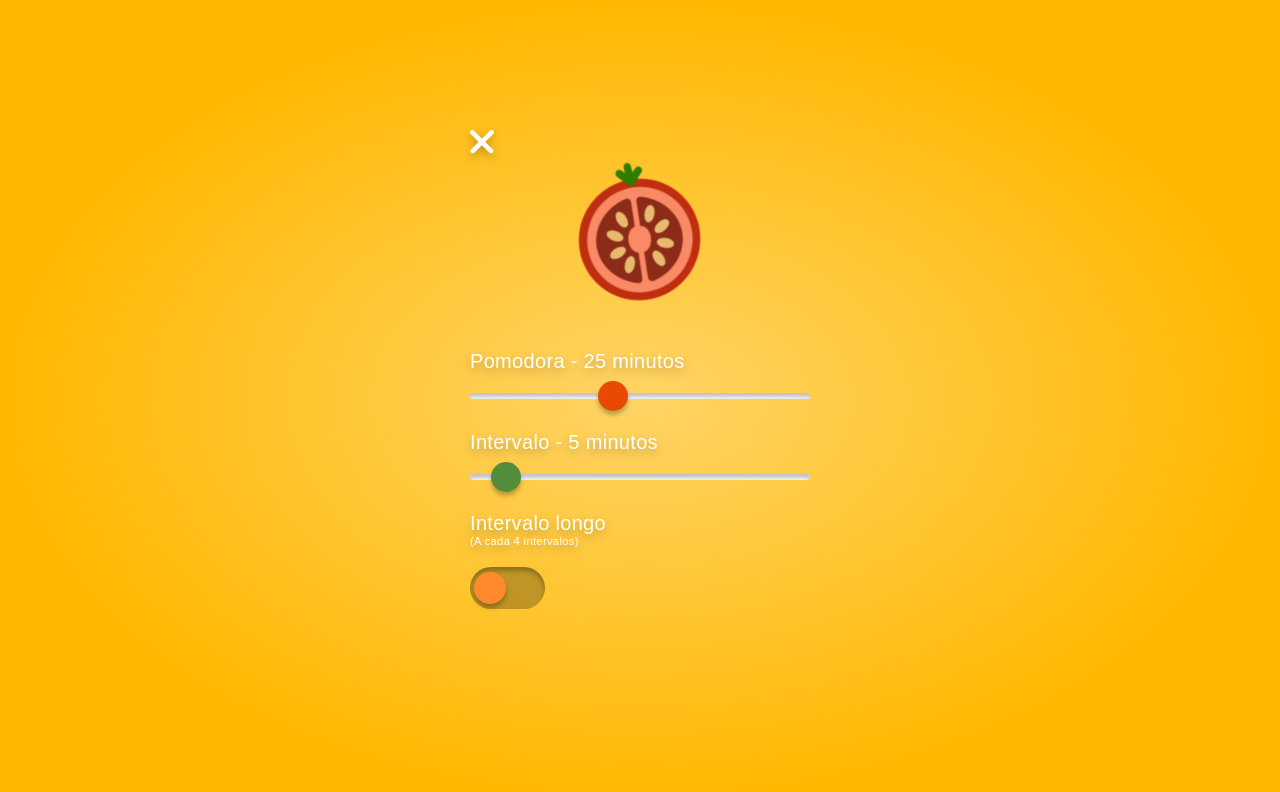
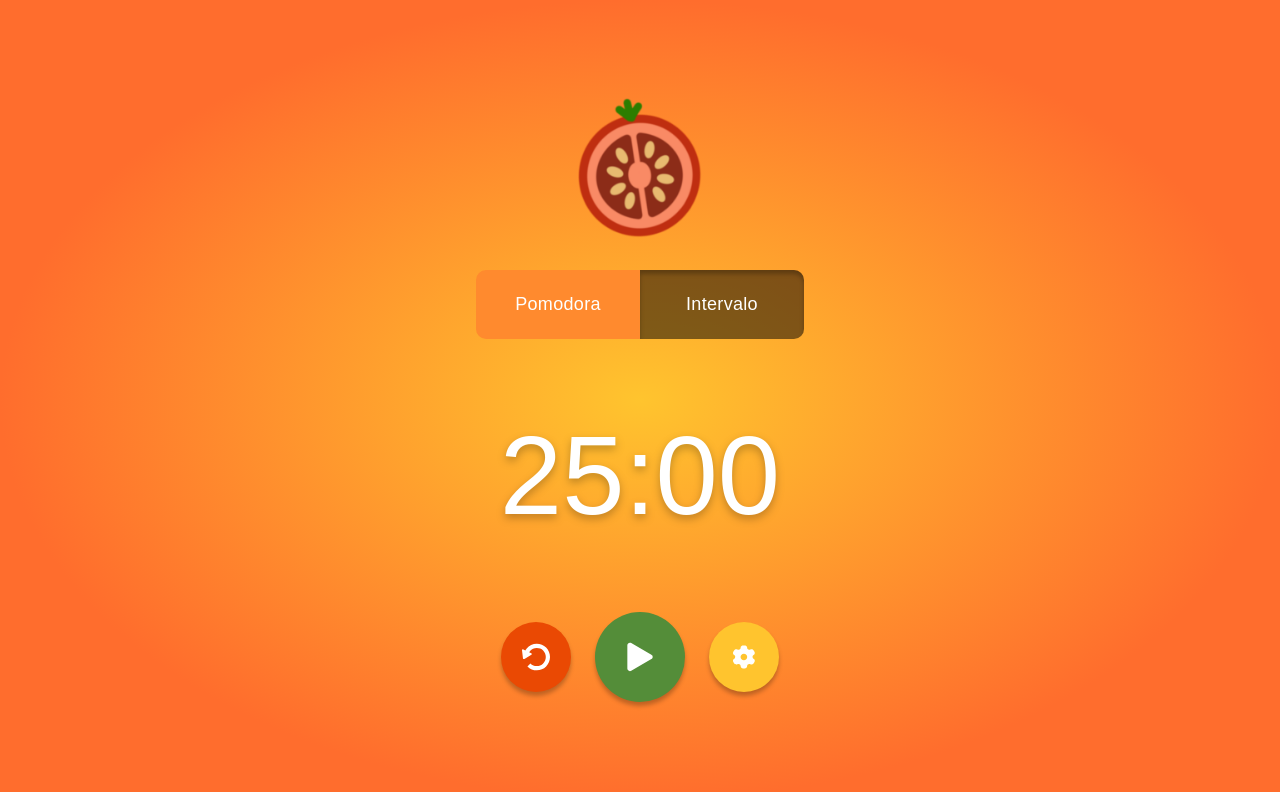
Before and after one commit to lucasiori/pomodora, a Next.js app: page / in a window 1280 px wide. Shown: the top 792 px of the page. Built offline with nearby package versions, Linux system fonts and the light colour scheme; a web font is replaced by a local one.

Commit message:
feat: configure navigation between components

```diff
--- a/src/components/Logo/style.ts
+++ b/src/components/Logo/style.ts
@@ -36,6 +36,11 @@ const LogoWrapper = styled.div<LogoWrapperProps>`
   height: 12.75rem;
   opacity: 0;
 
+  @media screen and (max-width: 580px) {
+    max-width: 10.5rem;
+    height: 10.5rem;
+  }
+
   ${({ isSplashScreen }) => isSplashScreen && css`
     animation: ${enter} 600ms 500ms ease-in-out forwards;
 
@@ -45,9 +50,11 @@ const LogoWrapper = styled.div<LogoWrapperProps>`
   `};
 
   ${({ isSplashScreen }) => !isSplashScreen && css`
-    max-width: 8.75rem;
-    height: 8.75rem;
-    opacity: 1;
+    & {
+      max-width: 8.75rem;
+      height: 8.75rem;
+      opacity: 1;
+    }
   `};
 `;
 
--- a/src/components/Timer/style.ts
+++ b/src/components/Timer/style.ts
@@ -11,6 +11,10 @@ const TimerValue = styled.strong`
   font-size: 7rem;
   font-weight: 400;
   filter: drop-shadow(0px 4px 4px var(--black-200));
+
+  @media screen and (max-width: 580px) {
+    font-size: 5rem;
+  }
 `;
 
 export {
--- a/src/pages/index.tsx
+++ b/src/pages/index.tsx
@@ -11,7 +11,13 @@ import { Wrapper, Content } from '../style/pages/home';
 type CycleType = 'initial' | 'work' | 'break' | 'menu';
 
 const Home: NextPage = () => {
-  const [step, setStep] = useState<CycleType>('menu');
+  const [step, setStep] = useState<CycleType>('initial');
+
+  useEffect(() => {
+    setTimeout(() => {
+      setStep('work');
+    }, 2000);
+  }, [])
 
   return (
     <Wrapper step={step}>
@@ -22,7 +28,9 @@ const Home: NextPage = () => {
 
         {(step === 'work' || step === 'break') && (
           <>
-            <CycleSwitcher onChangeCycle={() => {}} />
+            <CycleSwitcher
+              onChangeCycle={(type) => setStep(type)}
+            />
 
             <Timer
               initialTimeInSeconds={1500}
@@ -32,7 +40,7 @@ const Home: NextPage = () => {
 
             <ControlButtons
               isRunning={false}
-              onOpenSettings={() => {}}
+              onOpenSettings={() => setStep('menu')}
               onPause={() => {}}
               onReset={() => {}}
               onStart={() => {}}
@@ -41,7 +49,7 @@ const Home: NextPage = () => {
         )}
 
         {step === 'menu' && (
-          <Menu />
+          <Menu onClose={() => setStep('work')} />
         )}
       </Content>
     </Wrapper>
--- a/src/style/pages/home.ts
+++ b/src/style/pages/home.ts
@@ -65,6 +65,12 @@ const Wrapper = styled.main<WrapperProps>`
       margin-top: 4.5rem;
     }
   }
+
+  @media screen and (max-width: 580px) {
+    section + section {
+      margin-top: 3rem;
+    }
+  }
 `;
 
 const Content = styled.div`
```
